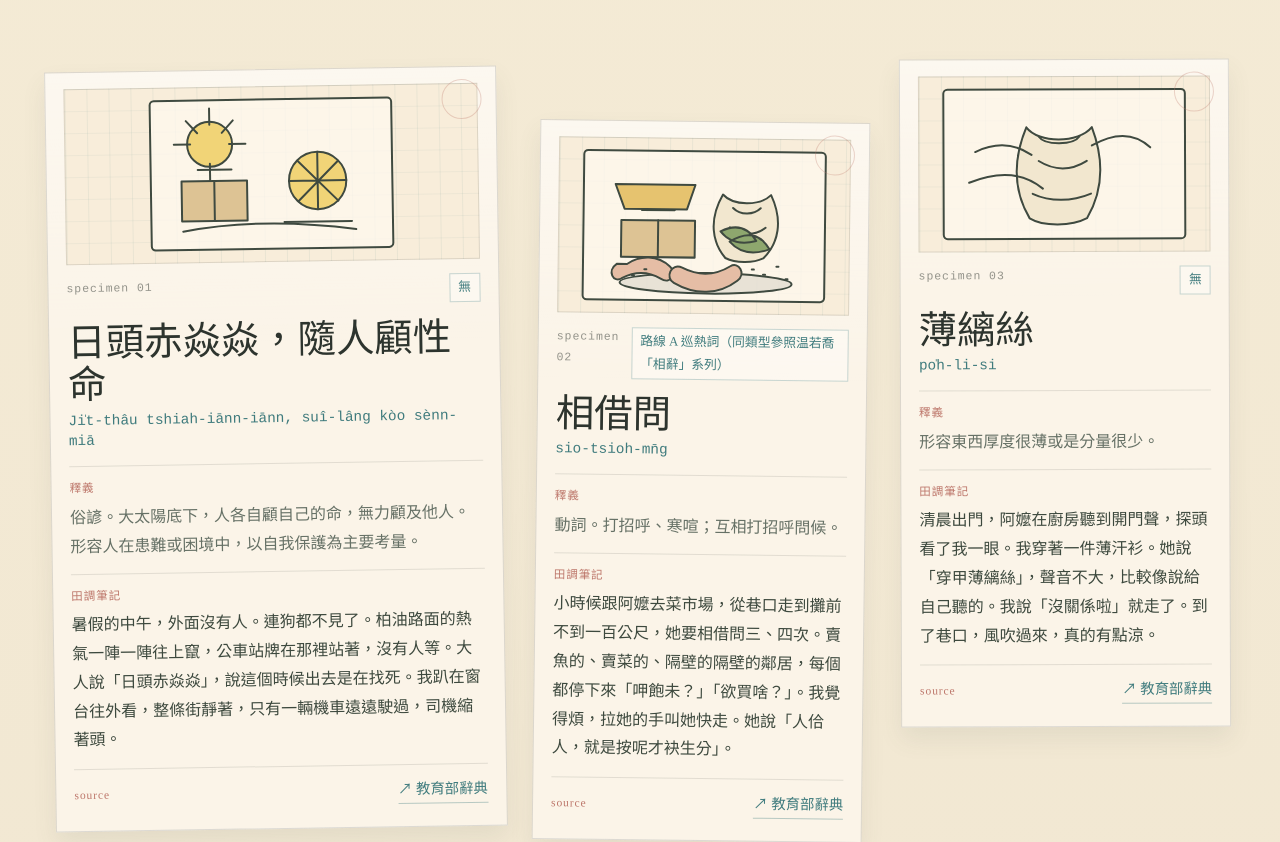
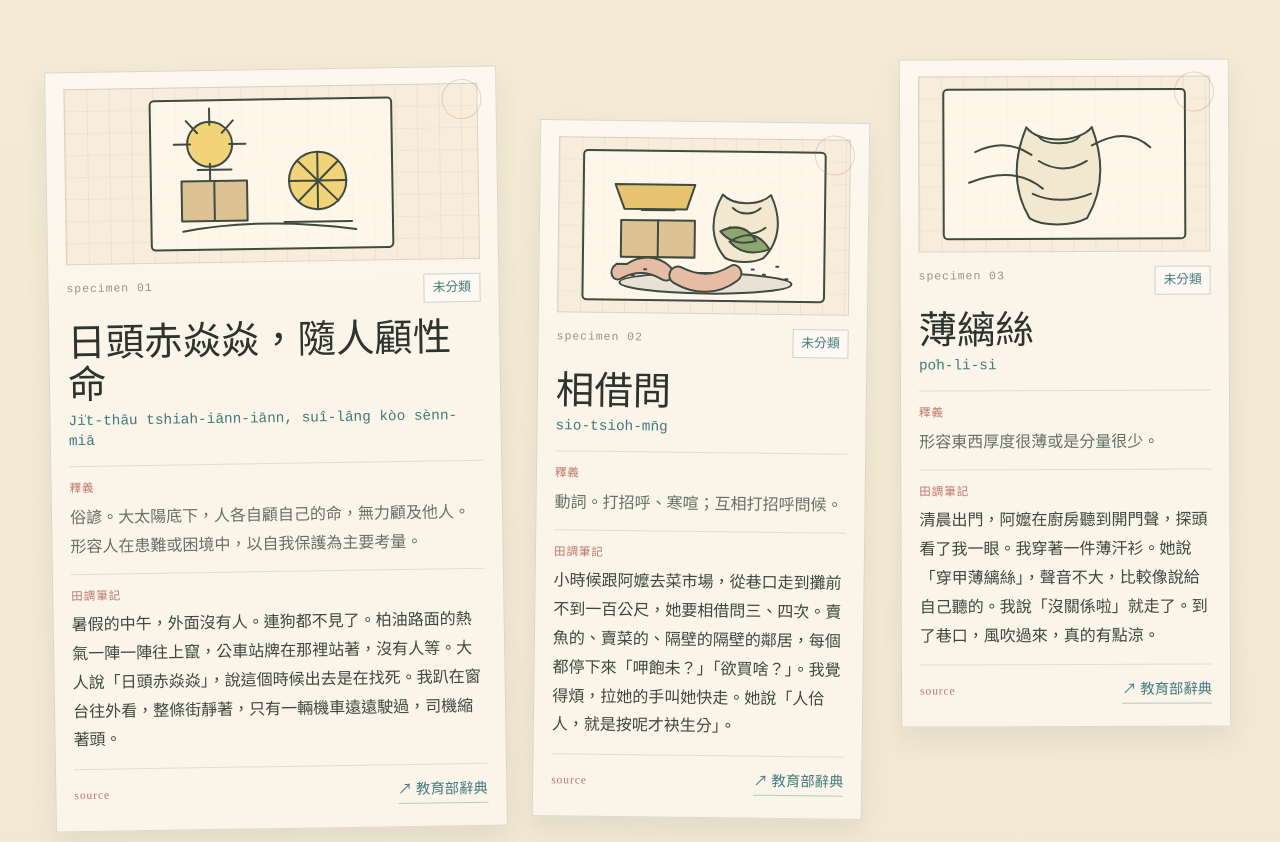
Before and after one commit to Sanolstice/github-website, a plain HTML site: page index.html in a window 1280 px wide. Shown: the part 1792-2634 px from the top of the page. Drawn offline with Linux system fonts and the light colour scheme.

Commit message:
Hide source metadata from note tags

```diff
--- a/index.html
+++ b/index.html
@@ -106,6 +106,6 @@
       <a href="#top">回到上面</a>
     </footer>
 
-    <script src="script.js?v=20260519"></script>
+    <script src="script.js?v=20260519-2"></script>
   </body>
 </html>
--- a/script.js
+++ b/script.js
@@ -68,7 +68,7 @@
   pronunciation: normalizeText(getNoteValue(note, ["pronunciation", "reading", "romanization", "pinyin", "音讀", "台羅"]), "音讀未提供"),
   definition: normalizeText(getNoteValue(note, ["definition", "meaning", "description", "explanation", "釋義"])?.本義 || getNoteValue(note, ["definition", "meaning", "description", "explanation", "釋義"]), "釋義未提供"),
   fieldNote: normalizeFieldNote(note),
-  sensoryTags: normalizeTags(note?.sensoryTags || getNoteValue(note, ["tags", "sensoryCategory", "category", "分類"]) || note?.社群來源?.管道),
+  sensoryTags: normalizeTags(note?.sensoryTags || getNoteValue(note, ["tags", "sensoryCategory", "category", "分類"])),
   sourceUrl: normalizeSourceUrl(note),
 });
 
```
